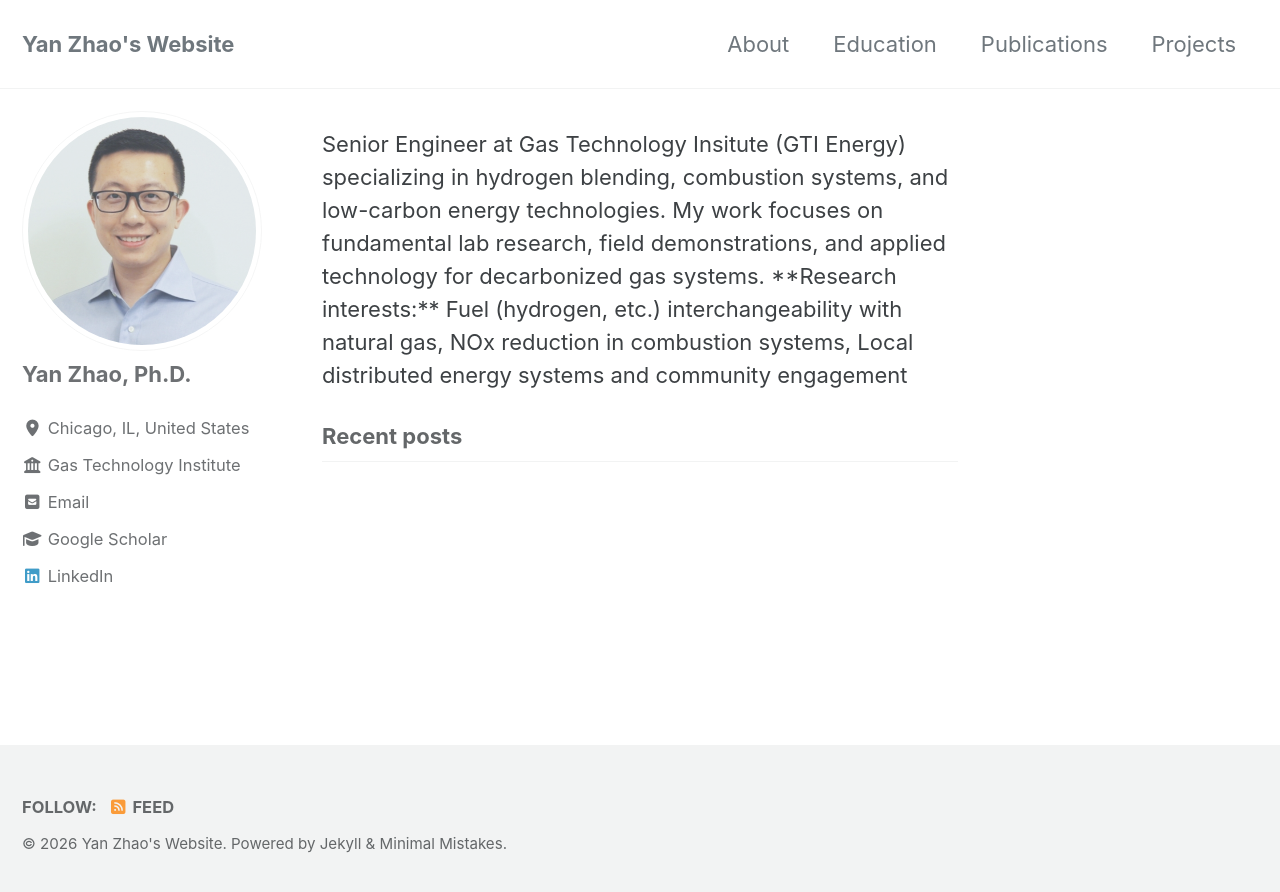
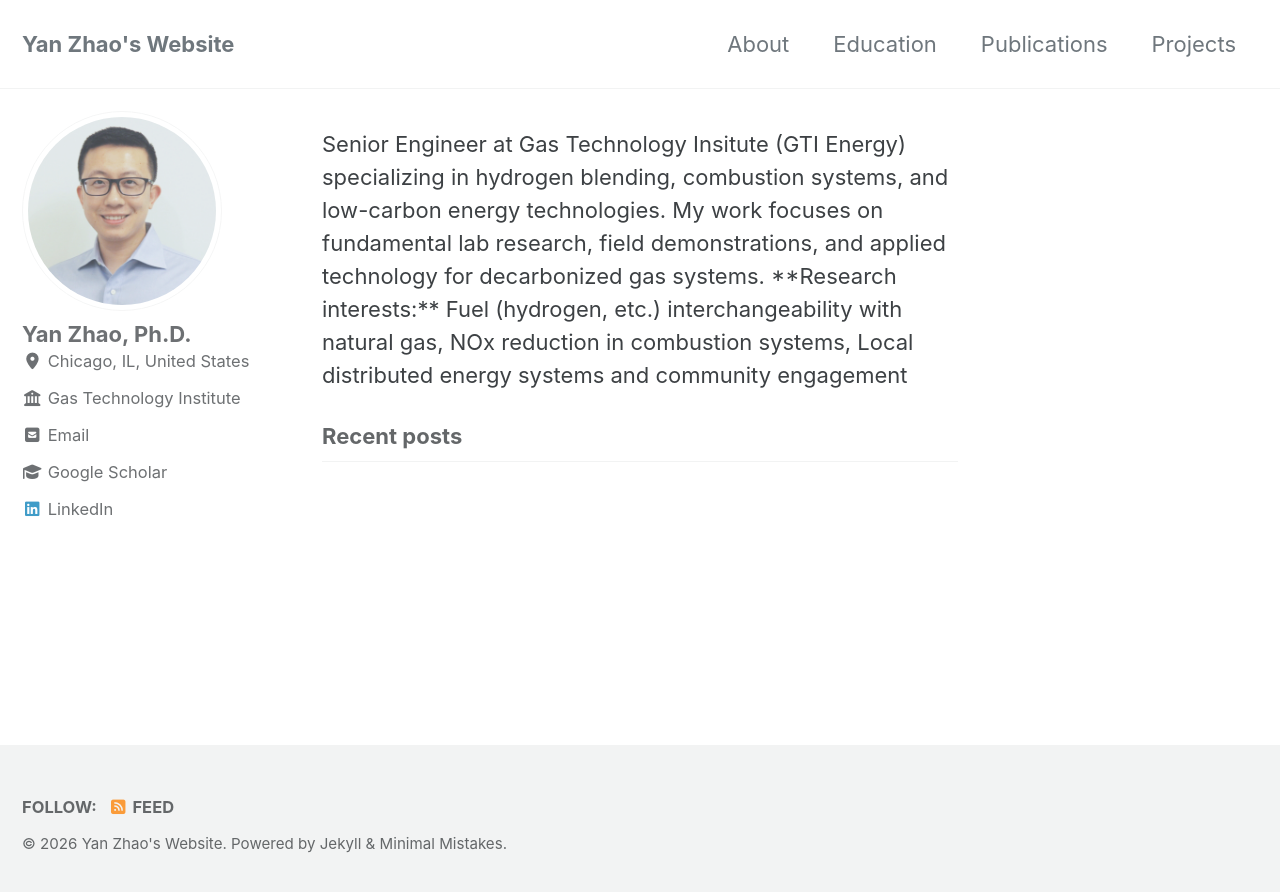
Before and after one commit to yanzhaoenergy/yanzhaoenergy.github.io, a Jekyll site: the page built from index.html, in a window 1280 px wide. Shown: the top 892 px of the page. Built offline with Jekyll 4.4.1, drawn with Linux system fonts in a browser that asks for light colours; cached includes are drawn as plain includes; the list of posts is cut into pages by our own code.

Commit message:
Update main.scss

```diff
--- a/assets/css/main.scss
+++ b/assets/css/main.scss
@@ -8,16 +8,10 @@
 @import "minimal-mistakes/skins/{{ site.minimal_mistakes_skin | default: 'default' }}"; // skin
 @import "minimal-mistakes"; // main partials
 
-.author__avatar {
-  opacity: 1 !important;
-  pointer-events: none;
+.author__avatar img {
+  max-width: 200px;
 }
 
-.author__avatar img {
-  max-width: 240px;
-  opacity: 1 !important;
+.author__meta {
+  margin-top: 1em !important;
 }
-
-.author__urls-wrapper {
-  margin-top: 1.2em;
-}
```
